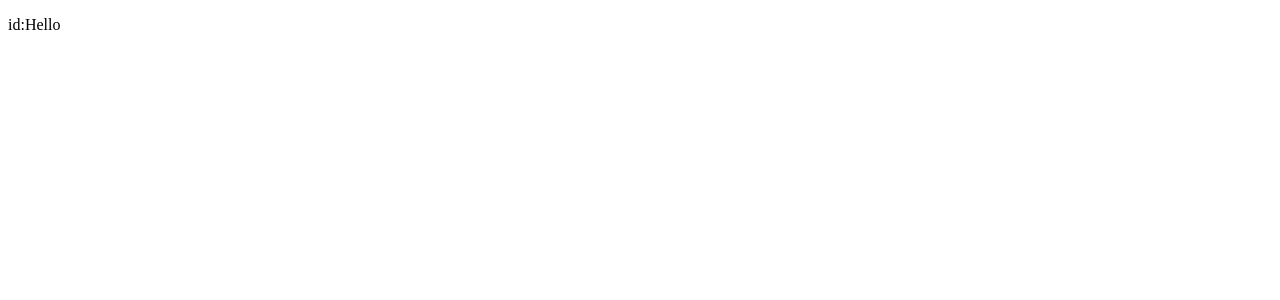
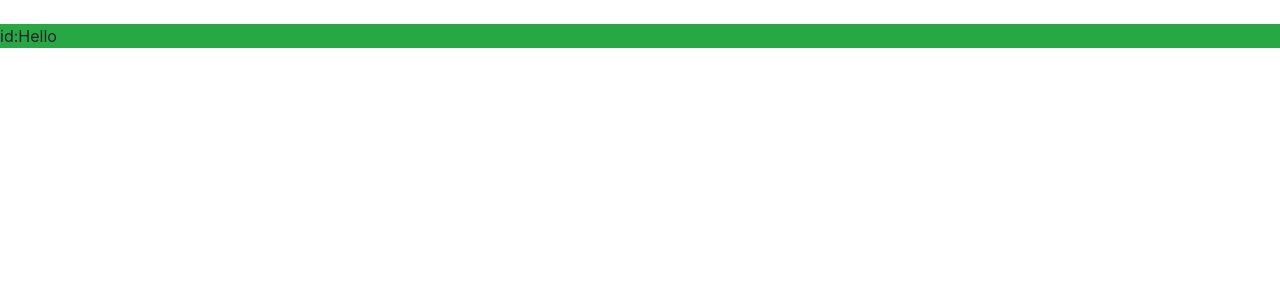
Before and after one commit to siva-piskool/myRepo, a React app in the folder tscript/: page / in a window 1280 px wide. Shown: the top 300 px of the page. Built offline with nearby package versions, Linux system fonts and the light colour scheme.

Commit message:
Bootstrap4 added

```diff
--- a/tscript/src/components/Header/Header.tsx
+++ b/tscript/src/components/Header/Header.tsx
@@ -7,7 +7,7 @@ export interface FormState{}
 class Header extends React.Component<FormProps,FormState>{
    render(){
         return(<div>
-<p>id:{this.props.id}</p>
+<p className="mt-4 bg-success">id:{this.props.id}</p>
         </div>)
     }
 }
--- a/tscript/src/index.tsx
+++ b/tscript/src/index.tsx
@@ -1,5 +1,9 @@
 import React from 'react';
 import ReactDOM from 'react-dom';
+import 'bootstrap/dist/css/bootstrap.css';
+import 'jquery';
+import "popper.js";
+import 'bootstrap/dist/js/bootstrap.bundle.js';
 import Header from './components/Header/Header';
 
 ReactDOM.render(<Header id="Hello"/>, document.getElementById('root'));
```
